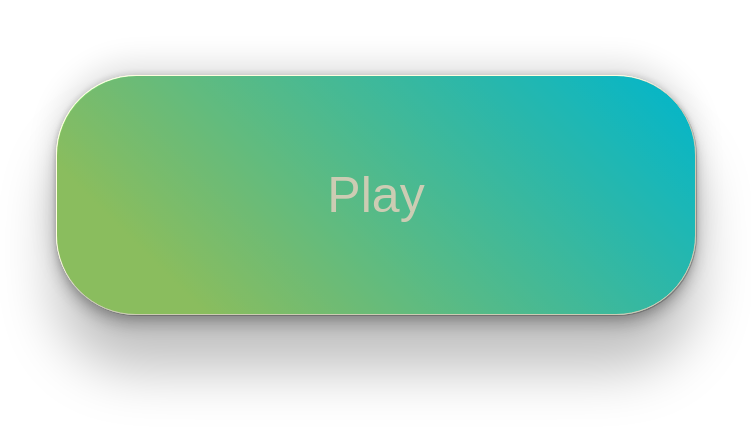
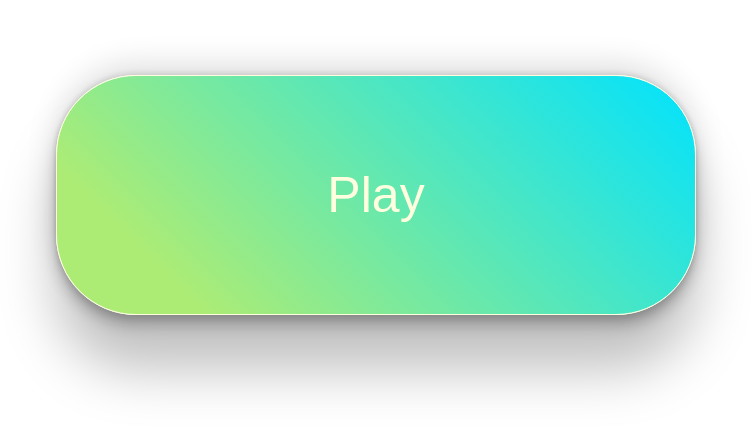
Before and after one commit to mixnam/tts-notion, a plain HTML site: page docs/index.html in a window 1280 px wide. Shown: the part 213-644 px from the top of the page, without its empty margins (264-1015 px from the left). Drawn offline with Linux system fonts and the light colour scheme.

Commit message:
fixed pressed state

```diff
--- a/docs/index.html
+++ b/docs/index.html
@@ -40,7 +40,7 @@
   </head>
 
   <body>
-    <button id="button.play" class="play pressed" onclick="speak()">Play</button>
+    <button id="button.play" class="play" onclick="speak()">Play</button>
     <script>
         function speak() {
             const params = new URLSearchParams(location.search);
```
